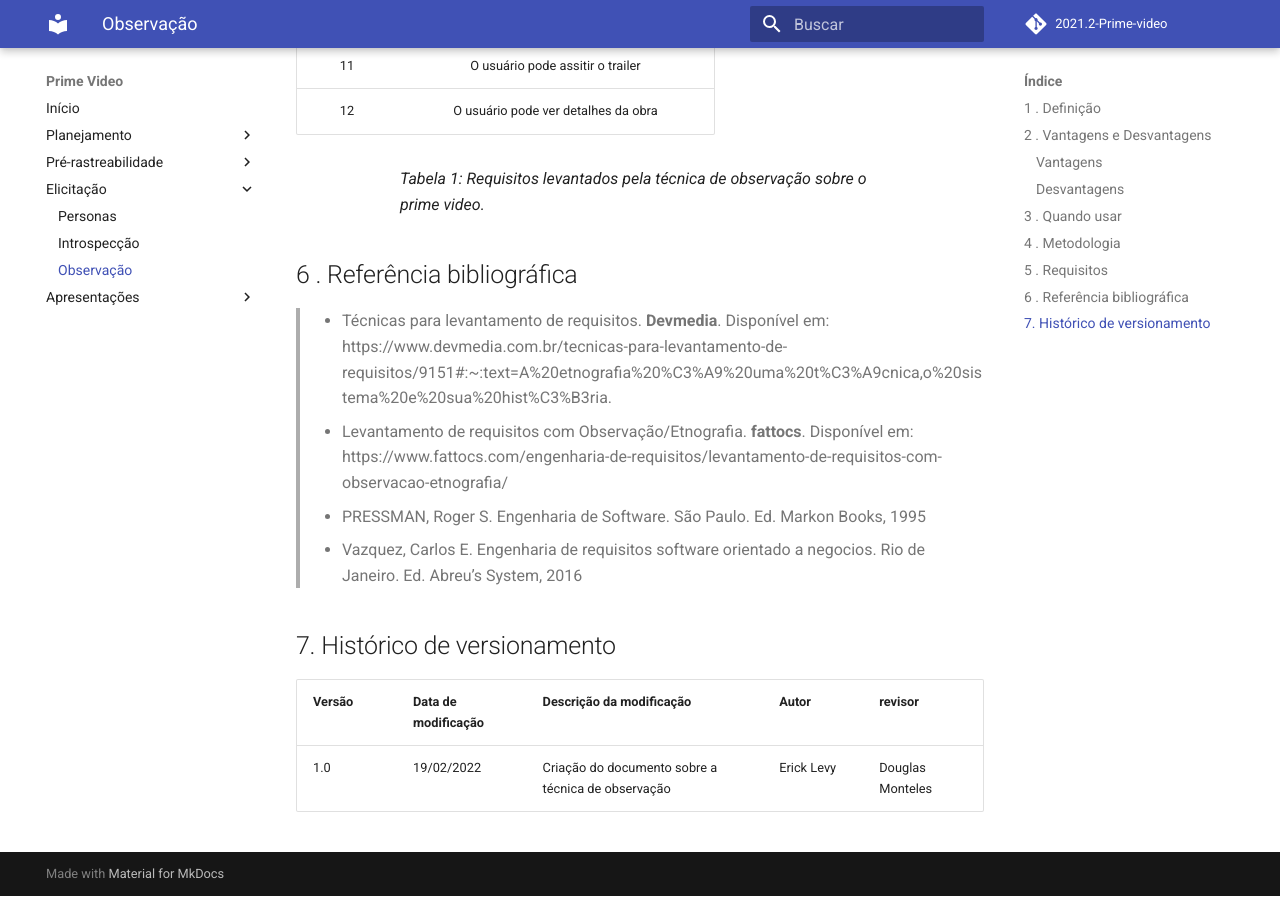
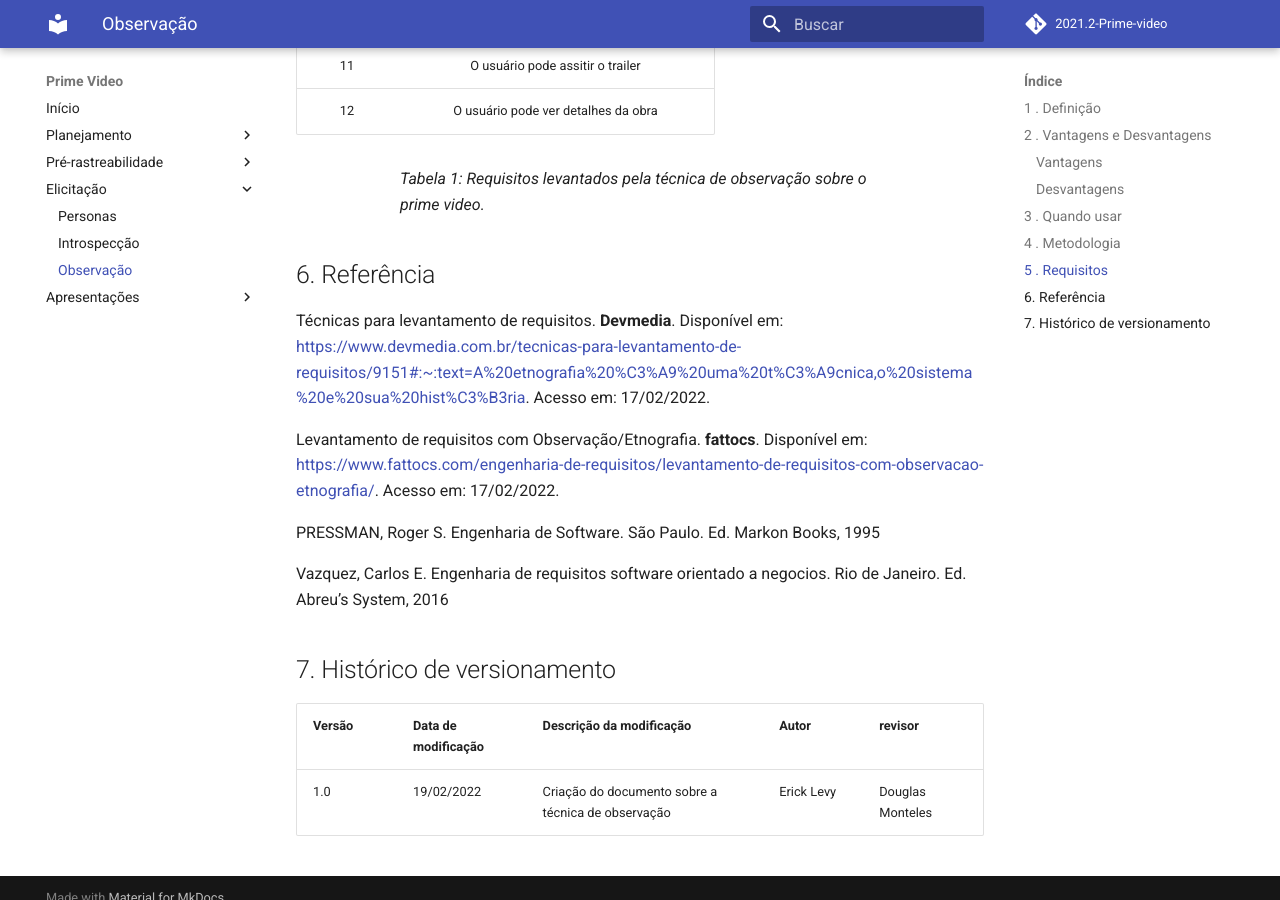
Before and after one commit to Requisitos-de-Software/2021.2-Prime-video, an MkDocs documentation site: the page built from docs/elicitacao/tecnicas/observacao.md, in a window 1280 px wide and 900 px high, scrolled down 1704 px. Built offline with MkDocs 1.6.1 and Material for MkDocs 9.7.7, drawn with Linux system fonts in a browser that asks for light colours; comment, search, counter and statistics services are not loaded.

Commit message:
docs: padronizando referencias

```diff
--- a/docs/elicitacao/tecnicas/observacao.md
+++ b/docs/elicitacao/tecnicas/observacao.md
@@ -2,16 +2,10 @@
 
 ## 1 . Definição
 
-
-
 <div align="justify">Originada da antropologia, a Etnografia/Observação é uma técnica que pode ser utilizada para compreender os requisitos sociais e organizacionais, nesta técnica o analista se insere no ambiente de trabalho em que o sistema será utilizado. O principal objetivo da etnografia é descobrir requisitos implícitos que mostram processos reais ao invés de formais, onde os usuários estão envolvidos, também é uma técnica que ajuda a complementar ou negar informações obtidas com outras técnicas de elicitação.</div>
 
+## 2 . Vantagens e Desvantagens
 
-
-
-
-
-## 2 . Vantagens e Desvantagens
 ### Vantagens
 
 <div align="justify">A observação pode ser a melhor solução para obter uma visão prática e realista
@@ -20,6 +14,7 @@
 </div>
 
 ### Desvantagens
+
 <div align="justify">
 O uso da observação se restringe a processos existentes. Quando o projeto
 implica implementar um novo processo de negócio ou produto inteiramente
@@ -31,8 +26,6 @@
 <div align="justify">O uso da observação se deve quando não e possível determinar algo ou e preciso de mais variáveis para ajustar o projeto a melhor situação agradavel para o usuário.
 Um exemplo muito utilizado para descrever este método e do cliente que pede um balanço na árvore mas não especifica</div>
 
-
-
 <center>
 
 ![exemplo](../../assets/img/exemplo-observacao.png)
@@ -42,6 +35,7 @@
 </center>
 
 ## 4 . Metodologia
+
 Para utilização desta técnica usamos a participação individual depois a junção das ideias com o grupo atraves de uma video chamada no Discord para podermos analisar melhor o uso da Observação e ter uma ampla noção de estudo de campo melhor.
 
 <justify>
@@ -66,12 +60,15 @@
 
 <figcaption>Tabela 1: Requisitos levantados pela técnica de observação sobre o prime video.</figcaption>
 
-## 6 . Referência bibliográfica
+## 6. Referência
 
-> - Técnicas para levantamento de requisitos. **Devmedia**. Disponível em: https://www.devmedia.com.br/tecnicas-para-levantamento-de-requisitos/9151#:~:text=A%20etnografia%20%C3%A9%20uma%20t%C3%A9cnica,o%20sistema%20e%20sua%20hist%C3%B3ria.
-> - Levantamento de requisitos com Observação/Etnografia. **fattocs**. Disponível em: https://www.fattocs.com/engenharia-de-requisitos/levantamento-de-requisitos-com-observacao-etnografia/
-> - PRESSMAN, Roger S. Engenharia de Software. São Paulo. Ed. Markon Books, 1995
-> - Vazquez, Carlos E. Engenharia de requisitos software orientado a negocios. Rio de Janeiro. Ed. Abreu’s System, 2016
+Técnicas para levantamento de requisitos. **Devmedia**. Disponível em: <https://www.devmedia.com.br/tecnicas-para-levantamento-de-requisitos/9151#:~:text=A%20etnografia%20%C3%A9%20uma%20t%C3%A9cnica,o%20sistema%20e%20sua%20hist%C3%B3ria>. Acesso em: 17/02/2022.
+
+Levantamento de requisitos com Observação/Etnografia. **fattocs**. Disponível em: <https://www.fattocs.com/engenharia-de-requisitos/levantamento-de-requisitos-com-observacao-etnografia/>. Acesso em: 17/02/2022.
+
+PRESSMAN, Roger S. Engenharia de Software. São Paulo. Ed. Markon Books, 1995
+
+Vazquez, Carlos E. Engenharia de requisitos software orientado a negocios. Rio de Janeiro. Ed. Abreu’s System, 2016
 
 ## 7. Histórico de versionamento
 
```
Also changed, not shown: docs/planejamento/cronograma.md (+1 -1 lines), docs/planejamento/metodologias.md (+5 -3 lines).
